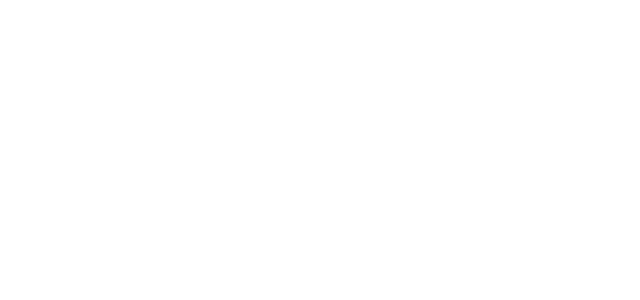
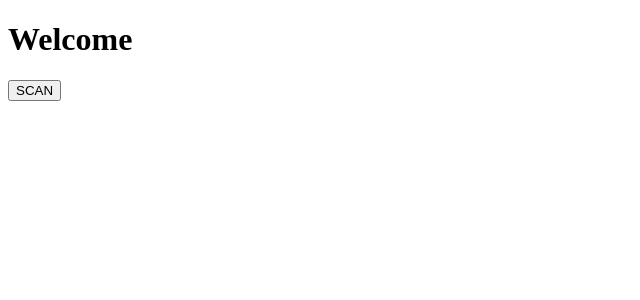
Before and after one commit to Dovvahkiin/Network-Scan, a React (Vite) app in the folder app/: page / in a window 1280 px wide. Shown: the top 300 px of the page, without its empty margins (0-640 px from the left). Built offline with nearby package versions, Linux system fonts and the light colour scheme.

Commit message:
Add react test component

```diff
--- a/app/src/App.jsx
+++ b/app/src/App.jsx
@@ -1,5 +1,12 @@
+import ScanButton from "./components/ScanButton";
+
 function App() {
-  return <div />;
+  return (
+    <>
+      <h1>Welcome</h1>
+      <ScanButton />
+    </>
+  );
 }
 
 export default App;
--- /dev/null
+++ b/app/src/components/ScanButton.jsx
@@ -0,0 +1,6 @@
+import scan from "../services/scan.js";
+const ScanButton = () => {
+  return <button onClick={scan}>SCAN</button>;
+};
+
+export default ScanButton;
--- /dev/null
+++ b/app/src/services/scan.js
@@ -0,0 +1,6 @@
+const scan = async () => {
+  const result = console.log("hello");
+  return result;
+};
+
+export default scan;
```
